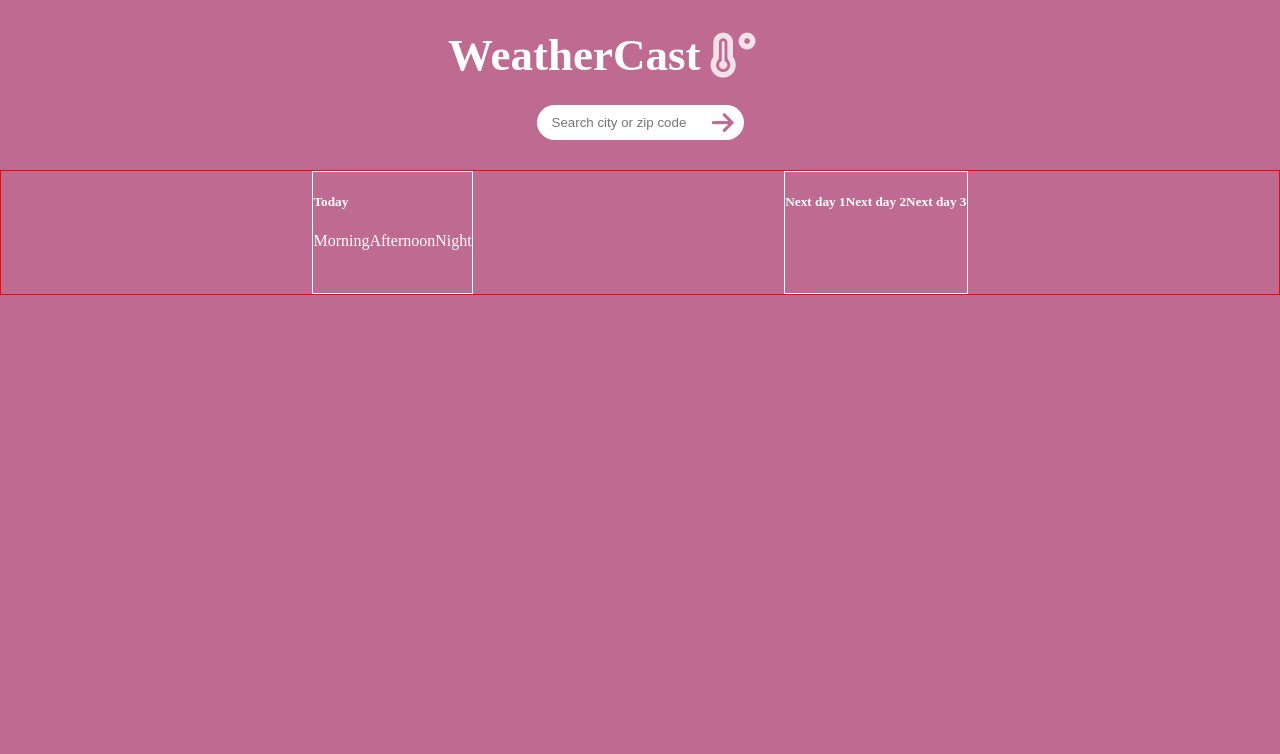
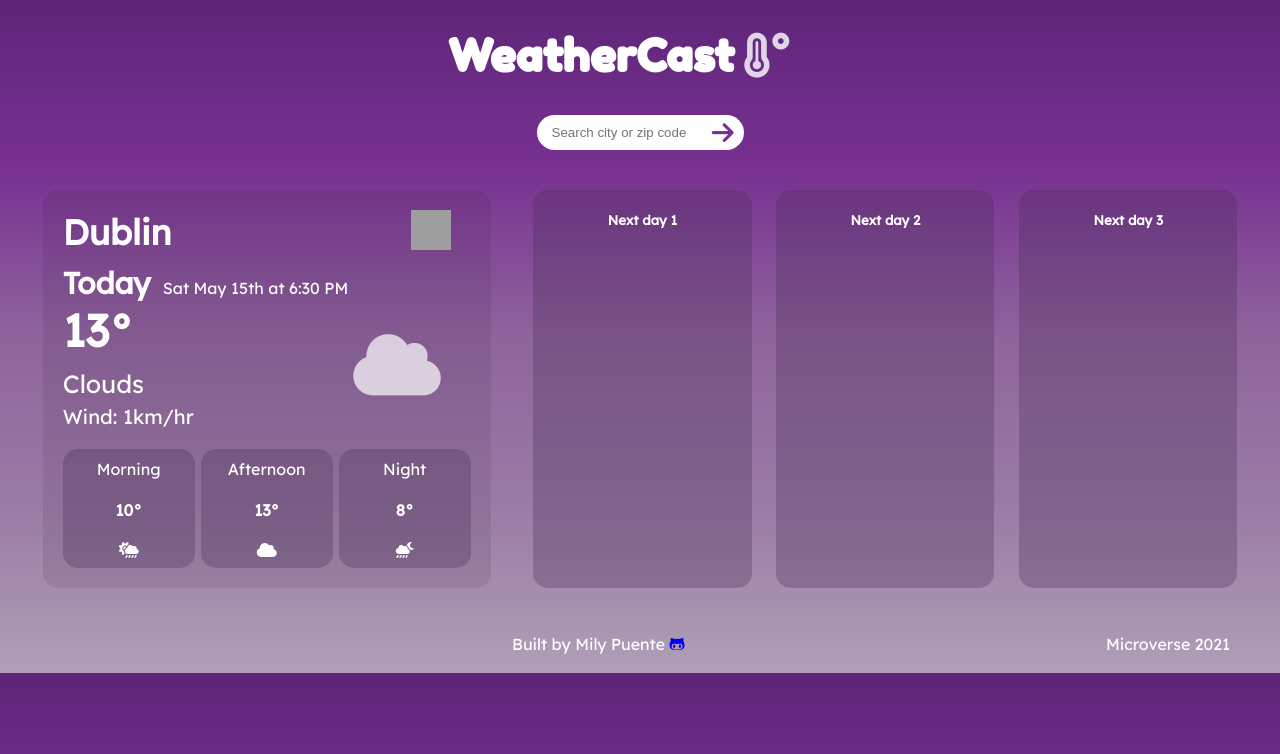
Before and after one commit to Milypm/weather-app-JS, a website built with webpack: page dist/index.html in a window 1280 px wide. Built offline with nearby package versions, Linux system fonts and the light colour scheme; grey boxes are pictures that could not be loaded.

Commit message:
Fix method for displaying the specific weather data on the html, Fix UI

```diff
--- a/src/css/style.css
+++ b/src/css/style.css
@@ -1,8 +1,12 @@
+@import url('https://fonts.googleapis.com/css2?family=Fredoka+One&family=Lexend&family=M+PLUS+Rounded+1c:wght@500&display=swap');
+
 body {
-  background: #bf6a90;
+  background: linear-gradient(#5e2578, #783192, #8e649c, #9a7ba5, #b09fb6);
   color: #fff;
   padding: 0;
   margin: 0;
+  font-family: 'Lexend', Verdana, Geneva, Tahoma, sans-serif;
+  height: 100%;
 }
 
 .header-div {
@@ -19,17 +23,24 @@ body {
   align-items: center;
   width: 30%;
   height: 50px;
-  margin: 20px 0 25px 0;
+  margin: 20px 0 5px 0;
 }
 
 .header-title {
   font-size: 45px;
+  font-family: 'Fredoka One', Verdana, Geneva, Tahoma, sans-serif;
 }
 
 .fa-temperature-high {
   font-size: 45px;
   margin-left: 10px;
   opacity: 0.8;
+}
+
+.main-container {
+  display: flex;
+  flex-direction: column;
+  align-items: center;
 }
 
 .search-form {
@@ -47,29 +58,131 @@ body {
   font-size: 25px;
   top: 6px;
   right: 10px;
-  color: #bf6a90;
+  color: #783192;
+  cursor: pointer;
 }
 
-main {
+.today-next-days-div {
+  width: 100%;
+  margin-top: 40px;
   display: flex;
   justify-content: space-evenly;
-  border: 1px solid red;
 }
 
 .today-div {
-  border: 1px solid white;
+  box-sizing: border-box;
+  width: 35%;
+  display: flex;
+  padding: 20px;
+  flex-direction: column;
+  justify-content: flex-start;
+  border-radius: 15px;
+  /* border: 0.5px solid #744b87; */
+  background: rgba(40, 25, 46, 0.1);
+  position: relative;
+}
+
+#flag-id {
+  width: 40px;
+  height: 40px;
+  position: absolute;
+  right: 40px;
+}
+
+#today-icon {
+  position: absolute;
+  right: 50px;
+  top: 140px;
+  font-size: 70px;
+  opacity: 0.7;
+}
+
+.today-div h3 {
+  text-transform: capitalize;
+  font-size: 35px;
+  margin: 0 0 10px 0;
+}
+
+.today-time-div {
+  margin: 0;
+  width: 70%;
+  display: flex;
+  justify-content: space-between;
+  align-items: baseline;
+}
+
+.today-div h5 {
+  margin: 0;
+  padding: 0;
+  font-size: 30px;
+}
+
+.today-hour {
+  margin: 0;
+}
+
+.today-temp {
+  font-size: 45px;
+  margin: 0 0 10px 0;
+}
+
+.today-atmosphere {
+  font-size: 25px;
+  margin: 0 0 5px 0;
+}
+
+.today-wind {
+  margin: 0 0 20px 0;
+  font-size: 20px;
 }
 
 .today-details-div {
   display: flex;
+  justify-content: space-between;
+  width: 100%;
 }
 
 .details-div {
+  width: 25%;
   display: flex;
   flex-direction: column;
+  align-items: center;
+  border-radius: 15px;
+  background: rgba(71, 45, 83, 0.3);
+  padding: 10px 15px;
 }
 
 .next-days-div {
+  width: 55%;
   display: flex;
-  border: 1px solid white;
+  justify-content: space-between;
 }
+
+.day-div {
+  width: 31%;
+  display: flex;
+  flex-direction: column;
+  align-items: center;
+  border-radius: 15px;
+  background: rgba(71, 45, 83, 0.3);
+  /* padding: 10px 15px; */
+}
+
+.footer-sub {
+  height: 55px;
+  margin-top: 30px;
+  display: flex;
+  flex-direction: column;
+  justify-content: flex-start;
+  align-items: flex-end;
+}
+
+.footer-text-div {
+  display: flex;
+  justify-content: space-between;
+  width: 60%;
+}
+
+.footer-year {
+  margin-right: 50px;
+}
--- a/src/js/api.js
+++ b/src/js/api.js
@@ -1,14 +1,40 @@
 const fetchWeather = (() => {
+  let data = {
+    dateTime: '',
+    degrees: '',
+    atmosphere: '',
+    wind: ''
+  }
+
   const findLocation = async (city) => {
     try {
-      const response = await fetch(`api.openweathermap.org/data/2.5/weather?q=${city}&appid=42f266cd35ff527ebd1a7db4f46e623c`, {mode: 'cors'});
+      const response = await fetch(`https://api.openweathermap.org/data/2.5/weather?q=${city}&units=metric&appid=42f266cd35ff527ebd1a7db4f46e623c`, {mode: 'cors'});
       const cityWeather = await response.json();
       console.log(cityWeather);
+      getData(cityWeather);
+      return data;
     } catch (error) {
         alert('Error:', error);
     }
   };
 
+  const getData = (jsonData) => {
+    const timezone = jsonData.timezone;
+    data.dateTime = timezone;
+    data.degrees = jsonData.main.temp;
+    data.atmosphere = jsonData.weather[0].main;
+    data.wind = jsonData.wind.speed;
+  };
+
+  // const getDateTime = (tz) => {
+  //   console.log('hey');
+  //   const d = new Date((new Date().getTime())(tz)*1000);
+  //   console.log(d);
+  //   d.toISOString();
+  //   console.log(d);
+  //   return d;
+  // };
+
   return { findLocation };
 })();
 
--- /dev/null
+++ b/src/js/header.js
@@ -0,0 +1,43 @@
+import fetchWeather from './api';
+
+const setHeader = () => {
+  const headerContainer = document.createElement('div');
+  headerContainer.classList.add('header-div');
+  const headerTitleIcon = document.createElement('div');
+  headerTitleIcon.classList.add('header-title-icon');
+  const headerTitle = document.createElement('h1');
+  headerTitle.classList.add('header-title');
+  headerTitle.textContent = 'WeatherCast';
+  const headerIcon = document.createElement('i');
+  headerIcon.classList.add('fas');
+  headerIcon.classList.add('fa-temperature-high');
+  // const search = document.createElement('form');
+  // search.classList.add('search-form');
+  // const searchInput = document.createElement('input');
+  // searchInput.setAttribute('id', 'search-input-id');
+  // searchInput.type = 'text';
+  // searchInput.placeholder = 'Search city or zip code';
+  // const searchIcon = document.createElement('i');
+  // searchIcon.classList.add('fas');
+  // searchIcon.classList.add('fa-arrow-right');
+  // searchIcon.addEventListener('click', function () {
+  //   const city = document.querySelector('#search-input-id').value;
+  //   const fetchData = fetchWeather.findLocation(city);
+  //   document.getElementById('city-name-id').value = city.toUpperCase();
+  //   document.getElementById('today-hour-id').value = fetchData.dateTime;
+  //   document.getElementById('today-temp-id').value = fetchData.degrees;
+  //   document.getElementById('today-atmosphere-id').value = fetchData.atmosphere;
+  //   document.getElementById('today-wind-id').value = fetchData.wind;
+  // });
+
+  headerTitleIcon.appendChild(headerTitle);
+  headerTitleIcon.appendChild(headerIcon);
+  //search.appendChild(searchInput);
+  //search.appendChild(searchIcon);
+  headerContainer.appendChild(headerTitleIcon);
+  //headerContainer.appendChild(search);
+
+  return headerContainer;
+};
+
+export default setHeader;
--- a/src/js/index.js
+++ b/src/js/index.js
@@ -1,45 +1,47 @@
-console.log('Hello!');
-import fetchWeather from './api';
-import setToday from './today';
-import setNextDays from './nextDays';
+import setHeader from './header';
+import setMain from './main';
 
 import '../css/style.css';
 
-const setHeader = () => {
-  const headerContainer = document.createElement('div');
-  headerContainer.classList.add('header-div');
-  const headerTitleIcon = document.createElement('div');
-  headerTitleIcon.classList.add('header-title-icon');
-  const headerTitle = document.createElement('h1');
-  headerTitle.classList.add('header-title');
-  headerTitle.textContent = 'WeatherCast';
-  const headerIcon = document.createElement('i');
-  headerIcon.classList.add('fas');
-  headerIcon.classList.add('fa-temperature-high');
-  const search = document.createElement('form');
-  search.classList.add('search-form');
-  const searchInput = document.createElement('input');
-  searchInput.placeholder = 'Search city or zip code';
-  const searchIcon = document.createElement('i');
-  searchIcon.classList.add('fas');
-  searchIcon.classList.add('fa-arrow-right');
+const setFooter = () => {
+  const footerSub = document.createElement('div');
+  footerSub.classList.add('footer-sub');
 
-  headerTitleIcon.appendChild(headerTitle);
-  headerTitleIcon.appendChild(headerIcon);
-  search.appendChild(searchInput);
-  search.appendChild(searchIcon);
-  headerContainer.appendChild(headerTitleIcon);
-  headerContainer.appendChild(search);
+  const footerTextContainer = document.createElement('div');
+  footerTextContainer.classList.add('footer-text-div');
 
-  return headerContainer;
+  const myGithub = document.createElement('a');
+  myGithub.classList.add('my-github');
+  myGithub.href = 'https://github.com/Milypm';
+  myGithub.target = '_blank';
+  const mygithubIcon = document.createElement('i');
+  mygithubIcon.classList.add('fab');
+  mygithubIcon.classList.add('fa-github-alt');
+  myGithub.appendChild(mygithubIcon);
+
+  const siteRights = document.createElement('p');
+  siteRights.classList.add('footer-text');
+  siteRights.textContent = 'Built by Mily Puente ';
+  siteRights.appendChild(myGithub);
+
+  const siteYear = document.createElement('p');
+  siteYear.classList.add('footer-year');
+  siteYear.textContent = 'Microverse 2021';
+
+  footerTextContainer.appendChild(siteRights);
+  footerTextContainer.appendChild(siteYear);
+  footerSub.appendChild(footerTextContainer);
+
+  return footerSub;
 };
 
 const start = () => {
   const header = document.getElementById('header');
   header.appendChild(setHeader());
   const main = document.getElementById('main');
-  main.appendChild(setToday());
-  main.appendChild(setNextDays());
+  main.appendChild(setMain());
+  const footer = document.getElementById('footer');
+  footer.appendChild(setFooter());
 };
 
 start();
--- /dev/null
+++ b/src/js/main.js
@@ -0,0 +1,91 @@
+import fetchWeather from './api';
+import setTodayDetails from './todaysDetails';
+import setNextDays from './nextDays';
+
+const setMain = () => {
+  const mainContainer = document.createElement('div');
+  mainContainer.classList.add('main-container');
+
+  const search = document.createElement('form');
+  search.classList.add('search-form');
+  const searchInput = document.createElement('input');
+  searchInput.setAttribute('id', 'search-input-id');
+  searchInput.type = 'text';
+  searchInput.placeholder = 'Search city or zip code';
+  const searchIcon = document.createElement('i');
+  searchIcon.classList.add('fas');
+  searchIcon.classList.add('fa-arrow-right');
+  searchIcon.addEventListener('click', function () {
+    const city = document.querySelector('#search-input-id').value;
+    fetchWeather.findLocation(city).then((fetchData) => {
+      console.log(fetchData);
+      document.getElementById('city-name-id').textContent = city;
+      document.getElementById('today-hour-id').textContent = fetchData.dateTime;
+      document.getElementById('today-temp-id').textContent = fetchData.degrees;
+      document.getElementById('today-atmosphere-id').textContent = fetchData.atmosphere;
+      document.getElementById('today-wind-id').textContent = fetchData.wind;
+    });
+
+  });
+
+  const todayContainer = document.createElement('div');
+  todayContainer.classList.add('today-div');
+
+  const cityName = document.createElement('h3');
+  cityName.setAttribute('id', 'city-name-id');
+  cityName.textContent = 'Dublin';
+  const flag = document.createElement('img');
+  flag.setAttribute('id', 'flag-id');
+  flag.src = 'https://www.countryflags.io/IE/shiny/64.png';
+  const todayIcon = document.createElement('i');
+  todayIcon.setAttribute('id', 'today-icon');
+  todayIcon.classList.add('fas');
+  todayIcon.classList.add('fa-cloud');
+  const todayTimeContainer = document.createElement('div');
+  todayTimeContainer.classList.add('today-time-div');
+  const todayText = document.createElement('h5');
+  todayText.textContent = 'Today';
+  const todayHour = document.createElement('p');
+  todayHour.classList.add('today-hour');
+  todayHour.setAttribute('id', 'today-hour-id');
+  todayHour.textContent = 'Sat May 15th at 6:30 PM';
+  const todayTemp = document.createElement('h2');
+  todayTemp.classList.add('today-temp');
+  todayTemp.setAttribute('id', 'today-temp-id');
+  todayTemp.textContent = '13°';
+  const atmosphereWind = document.createElement('div');
+  atmosphereWind.classList.add('atmosphere-wind-div');
+  const todayAtmosphere = document.createElement('p');
+  todayAtmosphere.classList.add('today-atmosphere');
+  todayAtmosphere.setAttribute('id', 'today-atmosphere-id');
+  todayAtmosphere.textContent = 'Clouds';
+  const todayWind = document.createElement('p');
+  todayWind.classList.add('today-wind');
+  todayWind.setAttribute('id', 'today-wind-id');
+  todayWind.textContent = 'Wind: 1km/hr';
+
+  const todayNextDays = document.createElement('div');
+  todayNextDays.classList.add('today-next-days-div');
+
+  search.appendChild(searchInput);
+  search.appendChild(searchIcon);
+  todayContainer.appendChild(cityName);
+  todayContainer.appendChild(flag);
+  todayContainer.appendChild(todayIcon);
+  todayTimeContainer.appendChild(todayText);
+  todayTimeContainer.appendChild(todayHour);
+  todayContainer.appendChild(todayTimeContainer);
+  todayContainer.appendChild(todayTemp);
+  atmosphereWind.appendChild(todayAtmosphere);
+  atmosphereWind.appendChild(todayWind);
+  todayContainer.appendChild(atmosphereWind);
+  todayContainer.appendChild(setTodayDetails());
+  todayNextDays.appendChild(todayContainer);
+  todayNextDays.appendChild(setNextDays());
+  mainContainer.appendChild(search);
+  mainContainer.appendChild(todayNextDays);
+
+  return mainContainer;
+};
+
+export default setMain;
--- a/src/js/today.js
+++ /dev/null
@@ -1,30 +0,0 @@
-import setTodayDetails from './todaysDetails';
-
-const setToday = () => {
-  const todayContainer = document.createElement('div');
-  todayContainer.classList.add('today-div');
-  const cityName = document.createElement('h4');
-  cityName.setAttribute('id', 'city-name-id');
-  const todayText = document.createElement('h5');
-  todayText.textContent = 'Today';
-  const todayHour = document.createElement('p');
-  todayHour.classList.add('today-hour');
-  todayHour.setAttribute('id', 'today-hour-id');
-  const todayTemp = document.createElement('h3');
-  todayTemp.classList.add('today-temp');
-  todayTemp.setAttribute('id', 'today-temp-id');
-  const todayIcon = document.createElement('h3');
-  todayIcon.classList.add('today-icon');
-  todayIcon.setAttribute('id', 'today-icon-id');
-
-  todayContainer.appendChild(cityName);
-  todayContainer.appendChild(todayText);
-  todayContainer.appendChild(todayHour);
-  todayContainer.appendChild(todayTemp);
-  todayContainer.appendChild(todayIcon);
-  todayContainer.appendChild(setTodayDetails());
-
-  return todayContainer;
-};
-
-export default setToday;
--- a/src/js/todaysDetails.js
+++ b/src/js/todaysDetails.js
@@ -1,21 +1,33 @@
 const setTodayDetails = () => {
   const todayDetailsContainer = document.createElement('div');
   todayDetailsContainer.classList.add('today-details-div');
+
   const morning = document.createElement('div');
   morning.classList.add('details-div');
   morning.textContent = 'Morning';
   const tempMorning = document.createElement('h4');
+  tempMorning.textContent = '10°';
   const iconMorning = document.createElement('i');
+  iconMorning.classList.add('fas');
+  iconMorning.classList.add('fa-cloud-sun-rain');
+
   const afternoon = document.createElement('div');
   afternoon.classList.add('details-div');
   afternoon.textContent = 'Afternoon';
   const tempAfternoon = document.createElement('h4');
+  tempAfternoon.textContent = '13°';
   const iconAfternoon = document.createElement('i');
+  iconAfternoon.classList.add('fas');
+  iconAfternoon.classList.add('fa-cloud');
+
   const night = document.createElement('div');
   night.classList.add('details-div');
   night.textContent = 'Night';
   const tempNight = document.createElement('h4');
+  tempNight.textContent = '8°';
   const iconNight = document.createElement('i');
+  iconNight.classList.add('fas');
+  iconNight.classList.add('fa-cloud-moon-rain');
 
   morning.appendChild(tempMorning);
   morning.appendChild(iconMorning);
```
Also changed, not shown: dist/main.js.
